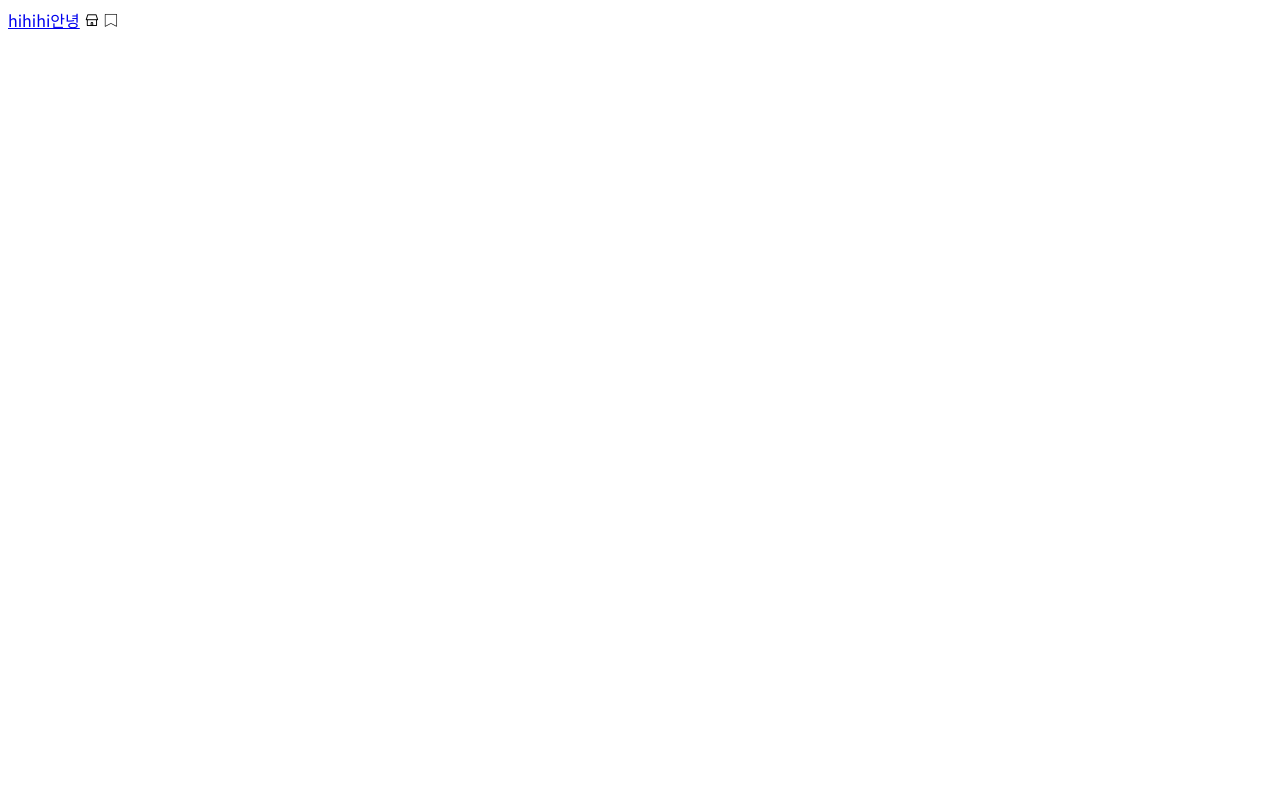
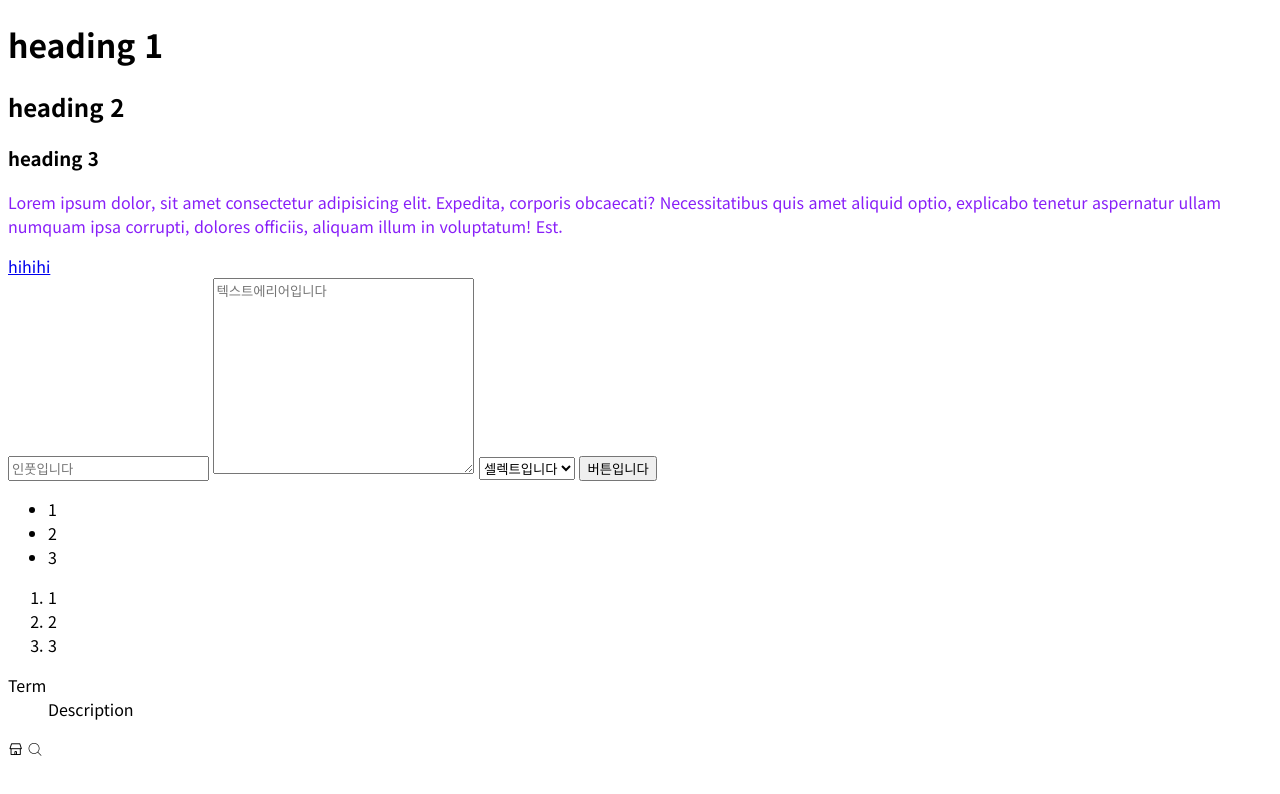
Before and after one commit to hijiyun/tomorrow-house, a website: page index.html in a window 1280 px wide. Drawn offline with Linux system fonts and the light colour scheme; files whose address does not match are found by name.

Commit message:
📝 test Upload html

```diff
--- a/index.html
+++ b/index.html
@@ -23,9 +23,44 @@
     <link rel="stylesheet" href="./style.css" />
   </head>
   <body>
-    <a href="hihi">hihihi안녕</a>
+    <h1>heading 1</h1>
+    <h2>heading 2</h2>
+    <h3>heading 3</h3>
+    <p>
+      Lorem ipsum dolor, sit amet consectetur adipisicing elit. Expedita,
+      corporis obcaecati? Necessitatibus quis amet aliquid optio, explicabo
+      tenetur aspernatur ullam numquam ipsa corrupti, dolores officiis, aliquam
+      illum in voluptatum! Est.
+    </p>
+    <a href="hihi">hihihi</a>
 
-    <i class="ic-community" aria-label=""></i>
-    <i class="ic-bookmark"></i>
+    <div>
+      <input type="text" placeholder="인풋입니다" />
+      <textarea cols="30" rows="10" placeholder="텍스트에리어입니다"></textarea>
+      <select>
+        <option value="0">셀렉트입니다</option>
+      </select>
+      <button type="button">버튼입니다</button>
+    </div>
+
+    <ul>
+      <li>1</li>
+      <li>2</li>
+      <li>3</li>
+    </ul>
+
+    <ol>
+      <li>1</li>
+      <li>2</li>
+      <li>3</li>
+    </ol>
+
+    <dl>
+      <dt>Term</dt>
+      <dd>Description</dd>
+    </dl>
+
+    <i class="ic-community"></i>
+    <i class="ic-search" aria-label="검색"></i>
   </body>
 </html>
```
